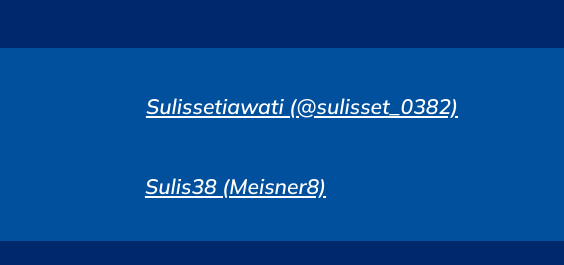
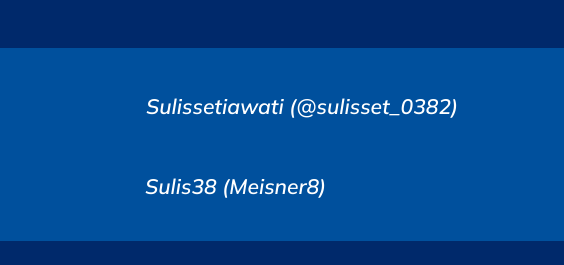
Before and after one commit to Sulis38/portofolio-sulissetiawati, a website built with Parcel: page index.html in a window 1280 px wide. Shown: the part 2204-2469 px from the top of the page, 716-1280 px from the left. Built offline with nearby package versions, Linux system fonts and the light colour scheme.

Commit message:
update code 25-june

```diff
--- a/index.css
+++ b/index.css
@@ -501,7 +501,7 @@
   top: 2359px;
   left: 770px;
   font-size: var(--font-size-2xl);
-  text-decoration: underline;
+  text-decoration: none;
   display: flex;
   font-style: italic;
   font-weight: 600;
@@ -515,10 +515,11 @@
 .sulissetiawati-sulisset-0382 {
   top: 2279px;
   left: 796px;
-  text-decoration: underline;
+  text-decoration: none;
   font-style: italic;
   width: 444px;
   height: 61px;
+  text-decoration: none;
 }
 .sulissetiawati-,
 .sulissetiawati-sulisset-0382,
```
Also changed, not shown: index.html (+45 -0 lines).
